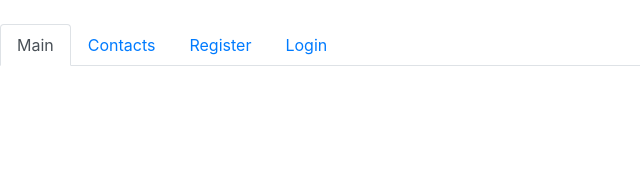
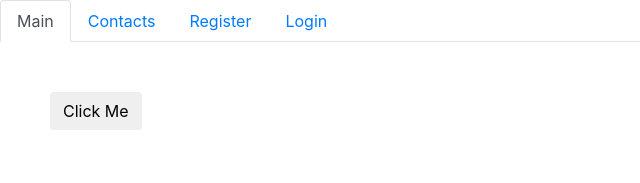
Before and after one commit to nano235/working-with-js, a plain HTML site: page challenges/ES6_challenges.html in a window 1280 px wide. Shown: the whole page, without its empty margins (0-640 px from the left). Drawn offline with nearby package versions, Linux system fonts and the light colour scheme.

Commit message:
used arrow functions, challenge completed on arrow functions

```diff
--- a/challenges/ES6_challenges.html
+++ b/challenges/ES6_challenges.html
@@ -10,7 +10,13 @@
 </head>
 
 <body>
-  <br />
+  <style>
+    #btn {
+      margin: 50px;
+    }
+  </style>
+  <header>
+    <nav>
       <ul class="nav nav-tabs">
         <li class="nav-item">
           <a class="nav-link active" href="#">Main</a>
@@ -25,6 +31,14 @@
           <a class="nav-link" href="#">Login</a>
         </li>
       </ul>
+    </nav>
+  </header>
+
+  <main>
+    <div class="btn-container">
+      <button id="btn" class="btn">Click Me</button>
+    </div>
+  </main>
   <script src="index.js"></script>
 </body>
 
--- a/challenges/index.js
+++ b/challenges/index.js
@@ -33,3 +33,20 @@ for (let i = 0; i < linkLength; i++) {
     }
 
 }
+
+
+
+var getBtn = document.getElementById("btn")
+var count = 0
+
+// arrow functin
+getBtn.addEventListener("click", () => {
+    getBtn.innerHTML = `Button clicked ${++count} times`
+    console.log("I have been clicked")
+});
+
+// normal function
+// getBtn.addEventListener("click", function () {
+//     getBtn.innerHTML = `Button clicked ${++count} times`
+//     console.log("I have been clicked")
+// });
```
Lines whose indentation alone changed are shown as unchanged.
